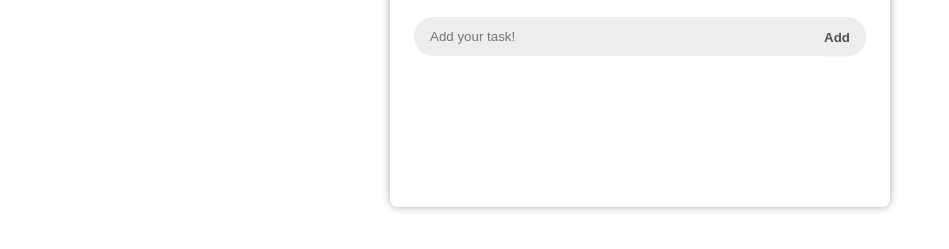
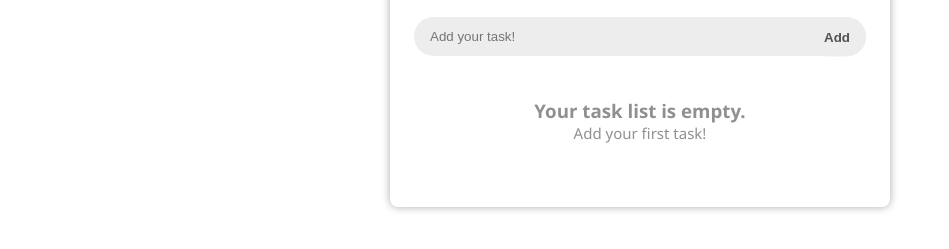
Before and after one commit to qnhuy/f8-d34-simple-apps, a plain HTML site: page todo/todo.html in a window 1280 px wide. Shown: the part 343-592 px from the top of the page, without its empty margins (0-949 px from the left). Drawn offline with nearby package versions, Linux system fonts and the light colour scheme.

Commit message:
feat: show empty notice (todo list), show comment time (comment list)

```diff
--- a/todo/todo.css
+++ b/todo/todo.css
@@ -101,6 +101,23 @@
     opacity: 0.8;
 }
 
+.task-list {
+    min-height: 100px;
+}
+
+.task-empty {
+    display: flex;
+    flex-direction: column;
+    align-items: center;
+    justify-content: center;
+    height: 100px;
+    color: #909090;
+}
+
+.task-empty p {
+    font-size: 15px;
+}
+
 .task-item {
     display: flex;
     align-items: center;
@@ -140,8 +157,6 @@
     opacity: 0.8;
 }
 
-.completed .task-checkbox {}
-
 .completed .task-content {
     text-decoration: line-through;
     color: #8a8a8a;
--- a/todo/todo.js
+++ b/todo/todo.js
@@ -69,6 +69,12 @@ function TodoList() {
             </div>
 
             <ul className="task-list">
+                {tasks.length < 1 && (
+                    <div className="task-empty">
+                        <h3>Your task list is empty.</h3>
+                        <p>Add your first task!</p>
+                    </div>
+                )}
                 {tasks.map((task, index) => (
                     <li key={index} className={`task-item ${task.completed ? 'completed' : ''}`}>
                         <input type="checkbox" className="task-checkbox"
```
Also changed, not shown: comments/comments.css (+11 -3 lines), comments/comments.js (+8 -1 lines).
